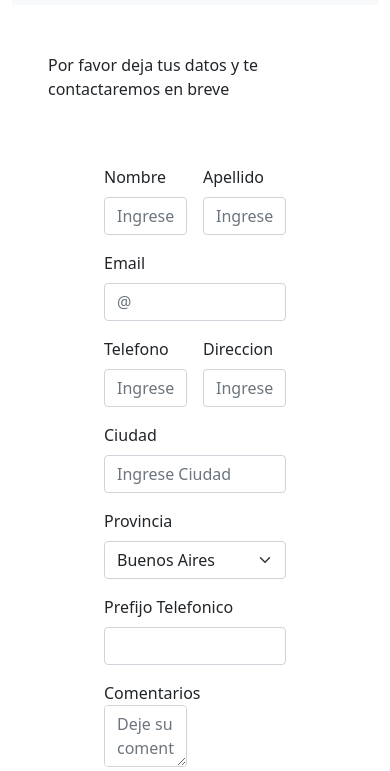
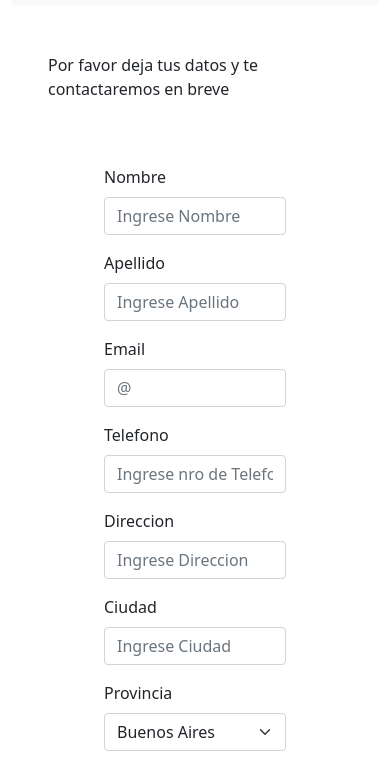
Before and after one commit to JulioCatan/27300B, a plain HTML site: page contacto.html in a window 390 px wide. Shown: the part 51-822 px from the top of the page. Drawn offline with nearby package versions, Linux system fonts and the light colour scheme.

Commit message:
arreglo de formulario para movil

```diff
--- a/contacto.html
+++ b/contacto.html
@@ -32,31 +32,31 @@
         <p>Por favor deja tus datos y te contactaremos en breve</p>
       </div>
       <form class="row g-3 m-5">
-         <div class="col-6">
+         <div class="col-xl-6 col-md-12">
           <label for="inputName" class="form-label">Nombre</label>
           <input type="text" class="form-control" id="Nombre" placeholder="Ingrese Nombre">
         </div>
-        <div class="col-6">
+        <div class="col-xl-6 col-md-12">
           <label for="inputLastName" class="form-label">Apellido</label>
           <input type="text" class="form-control" id="Apellido" placeholder="Ingrese Apellido">
         </div>
-        <div class="col-md-6">
+        <div class="col-xl-6 col-md-12">
           <label for="inputEmail" class="form-label">Email</label>
           <input type="email" class="form-control" id="Email" placeholder="@">
         </div>
-        <div class="col-6">
+        <div class="col-xl-6 col-md-12">
           <label for="inputPhone" class="form-label">Telefono</label>
           <input type="text" class="form-control" id="Telefono" placeholder="Ingrese nro de Telefono">
         </div>
-        <div class="col-6">
+        <div class="col-xl-6 col-md-12">
           <label for="inputAddress" class="form-label">Direccion</label>
           <input type="text" class="form-control" id="Direccion" placeholder="Ingrese Direccion">
         </div>
-        <div class="col-md-6">
+        <div class="col-xl-6 col-md-12">
           <label for="inputCity" class="form-label">Ciudad</label>
           <input type="text" class="form-control" id="Ciudad" placeholder="Ingrese Ciudad">
         </div>
-        <div class="col-md-4">
+        <div class="col-xl-4 col-md-8">
           <label for="inputState" class="form-label">Provincia</label>
           <select id="inputState" class="form-select" placeholder="Ingrese Provincia">
             <option selected>Buenos Aires</option>
@@ -65,11 +65,11 @@
             <option>Otras</option>
           </select>
         </div>
-        <div class="col-md-2">
+        <div class="col-xl-2 col-md-4">
           <label for="inputZip" class="form-label">Prefijo Telefonico</label>
           <input type="text" class="form-control" id="inputZip">
         </div>
-        <div class="col-6">
+        <div class="col-xl-6 col-md-12">
             <label for="floatingTextarea">Comentarios</label>
             <textarea class="form-control" placeholder="Deje su comentario" id="floatingTextarea"></textarea>
         </div>
```
